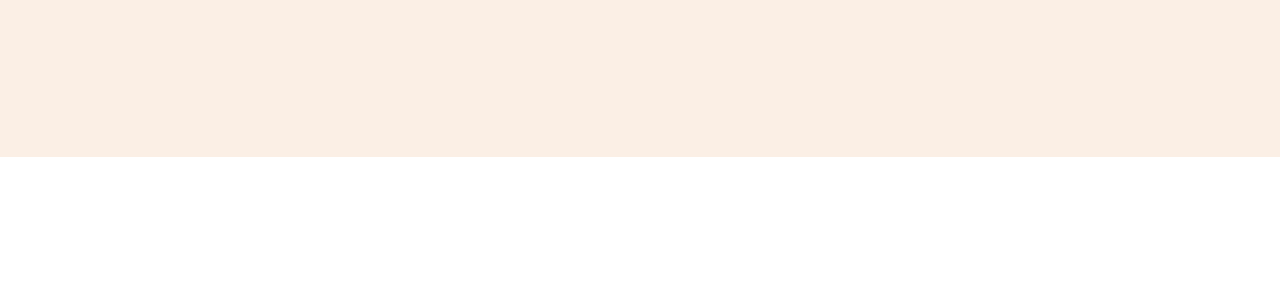
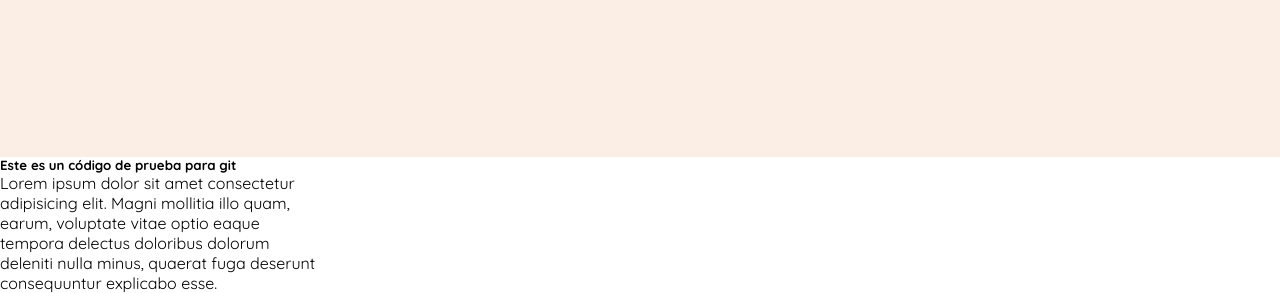
Before and after one commit to kathgaro/C56600-pf-ruizojeda, a plain HTML site: page index.html in a window 1280 px wide. Shown: the part 1664-1957 px from the top of the page. Before the commit the page ends 1821 px from the top, so only its background shows below. Drawn offline with Linux system fonts and the light colour scheme.

Commit message:
[M] Creo un nuevo aside con texto

```diff
--- a/index.html
+++ b/index.html
@@ -98,6 +98,10 @@
                 </div>
             </article>
         </section>
+        <aside>
+          <h5>Este es un código de prueba para git</h5>
+          <p>Lorem ipsum dolor sit amet consectetur adipisicing elit. Magni mollitia illo quam, earum, voluptate vitae optio eaque tempora delectus doloribus dolorum deleniti nulla minus, quaerat fuga deserunt consequuntur explicabo esse.</p>
+        </aside>
         <footer>
             <!--Enlace + logo-->
             <div class="cont-logo">
```
